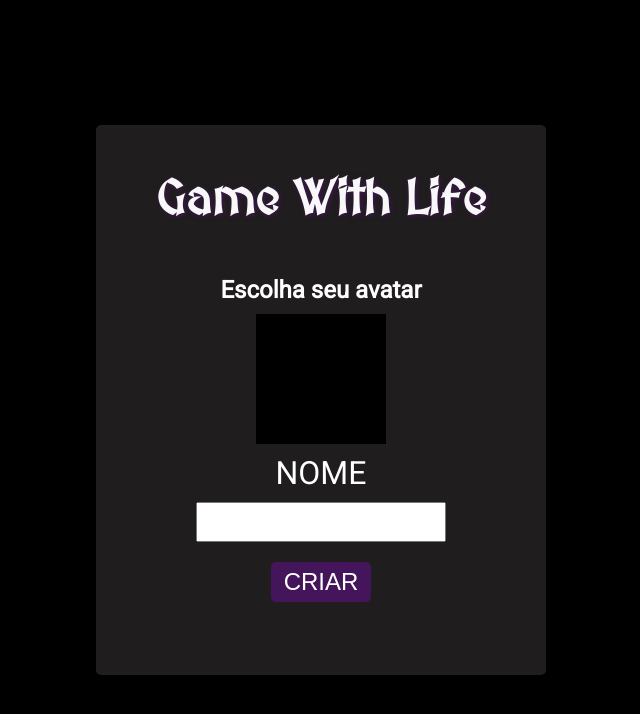
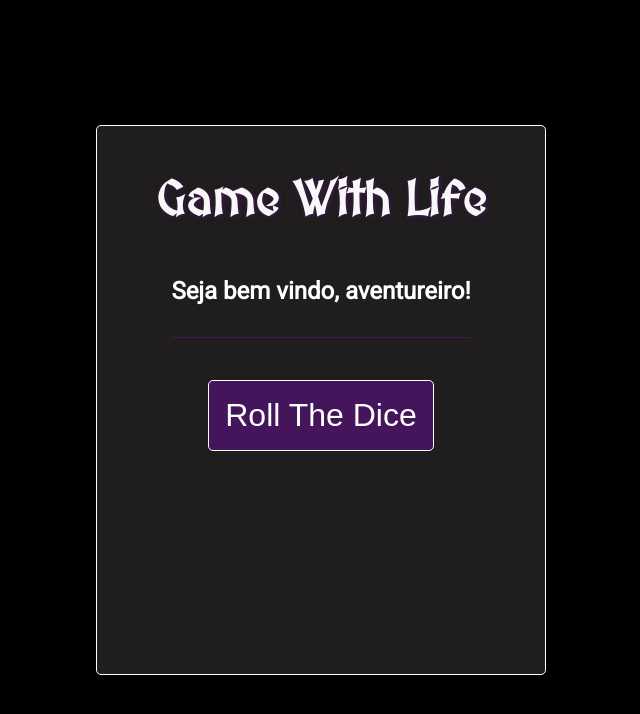
Before and after one commit to maykkk1/TH, a React (Create React App) app: page / in a window 1280 px wide. Shown: the top 714 px of the page, without its empty margins (319-959 px from the left). Built offline with nearby package versions, Linux system fonts and the light colour scheme.

Commit message:
Layout alterado

```diff
--- a/src/pages/CreateCharPage/CreateCharPage.jsx
+++ b/src/pages/CreateCharPage/CreateCharPage.jsx
@@ -7,13 +7,8 @@ const CreateCharPage = () => {
         <div className='CreateCharPage'>
             <div className='CreateCharPage_panel'>
                 <h1 className='CreateCharPage_Title'>Game With Life</h1>
-                <h2 className='CreateCharPage_Title2'>Escolha seu avatar</h2>
-                <div className='CreateCharPage_avatarWrapper'></div>
-                <form className='CreateCharPage_Form' action="">
-                    <label htmlFor="name" >Nome</label>
-                    <input autocomplete="false"  type="text" id="name"/>
-                    <button type='submit'>Criar</button>
-                </form>
+                <h2 className='CreateCharPage_Title2'>Seja bem vindo, aventureiro!</h2>
+                <button className='CreateCharPage_Button'>Roll The Dice</button>
             </div>
         </div>
     )
--- a/src/pages/CreateCharPage/style.css
+++ b/src/pages/CreateCharPage/style.css
@@ -21,6 +21,7 @@
     height: 550px;
     background-color: rgb(31, 29, 29);
     border-radius: 5px;
+    border: 1px solid white;
 }
 
 .CreateCharPage_Title {
@@ -34,48 +35,17 @@
     font-size: 1.5rem;
     margin-bottom: 10px;
     font-family: 'Roboto', sans-serif;
+    padding-bottom: 2rem;
+    border-bottom: 1px solid var(--primary-color);
 }
 
-.CreateCharPage_avatarWrapper {
-    width: 130px;
-    height: 130px;
-    background-color: black;
-    margin-bottom: 10px;
-}
-
-.CreateCharPage_Form {
-    display: flex;
-    flex-direction: column;
-    align-items: center;
-    width: 100%;
-}
-
-.CreateCharPage_Form label {
-    text-transform: uppercase;
-    font-family: 'Roboto', sans-serif;
+.CreateCharPage_Button {
+    margin-top: 2rem;
     font-size: 2rem;
-    margin-bottom: 10px;
-    cursor: pointer;
-}
-
-.CreateCharPage_Form input {
-    width: 250px;
-    height: 2.5rem;
-    outline: none;
-    font-size: 2.4rem;
-    text-align: center;
-}
-
-.CreateCharPage_Form button {
-    margin-top: 20px;
-    width: 100px;
-    height: 40px;
-    font-size: 1.5rem;
-    text-transform: uppercase;
-    border: none;
-    border-radius: 5px;
     background-color: var(--primary-color);
     color: white;
+    padding: 1rem;
+    border-radius: 5px;
     cursor: pointer;
-
+    border: 1px solid white;
 }
```
